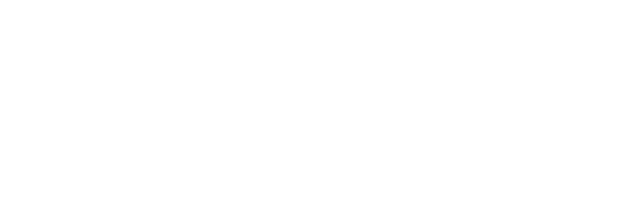
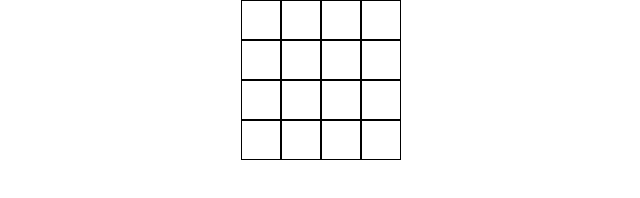
Before and after one commit to fallasllepbaby/odin-Etch-a-Sketch, a plain HTML site: page index.html in a window 1280 px wide. Shown: the whole page, without its empty margins (319-959 px from the left). Drawn offline with Linux system fonts and the light colour scheme.

Commit message:
add: 16 divs using grid and centre them

```diff
--- a/index.html
+++ b/index.html
@@ -8,6 +8,7 @@
     <title>Etch-a-Sketch</title>
 </head>
 <body>
+    <div class="main-container"></div>
     <script src="./script.js"></script>
 </body>
 </html>
--- a/script.js
+++ b/script.js
@@ -0,0 +1,19 @@
+
+const mainContainer = document.querySelector('.main-container');
+
+
+
+for( let i = 0; i < 16; i++){
+    const div = document.createElement("div");
+    div.setAttribute(
+        "style",
+        "width: 40px; height: 40px; text-align: center; border: 1px solid black; "
+    );
+    div.classList.add('main-container-item');
+    mainContainer.appendChild(div);
+}
+
+mainContainer.setAttribute(
+    "style",
+    "display: grid; grid-template-columns: auto auto auto auto ; align-content: center; justify-content: center;"
+);
--- a/style.css
+++ b/style.css
@@ -0,0 +1,5 @@
+*{
+    margin:0;
+    padding:0;
+    box-sizing: border-box;
+}
```
